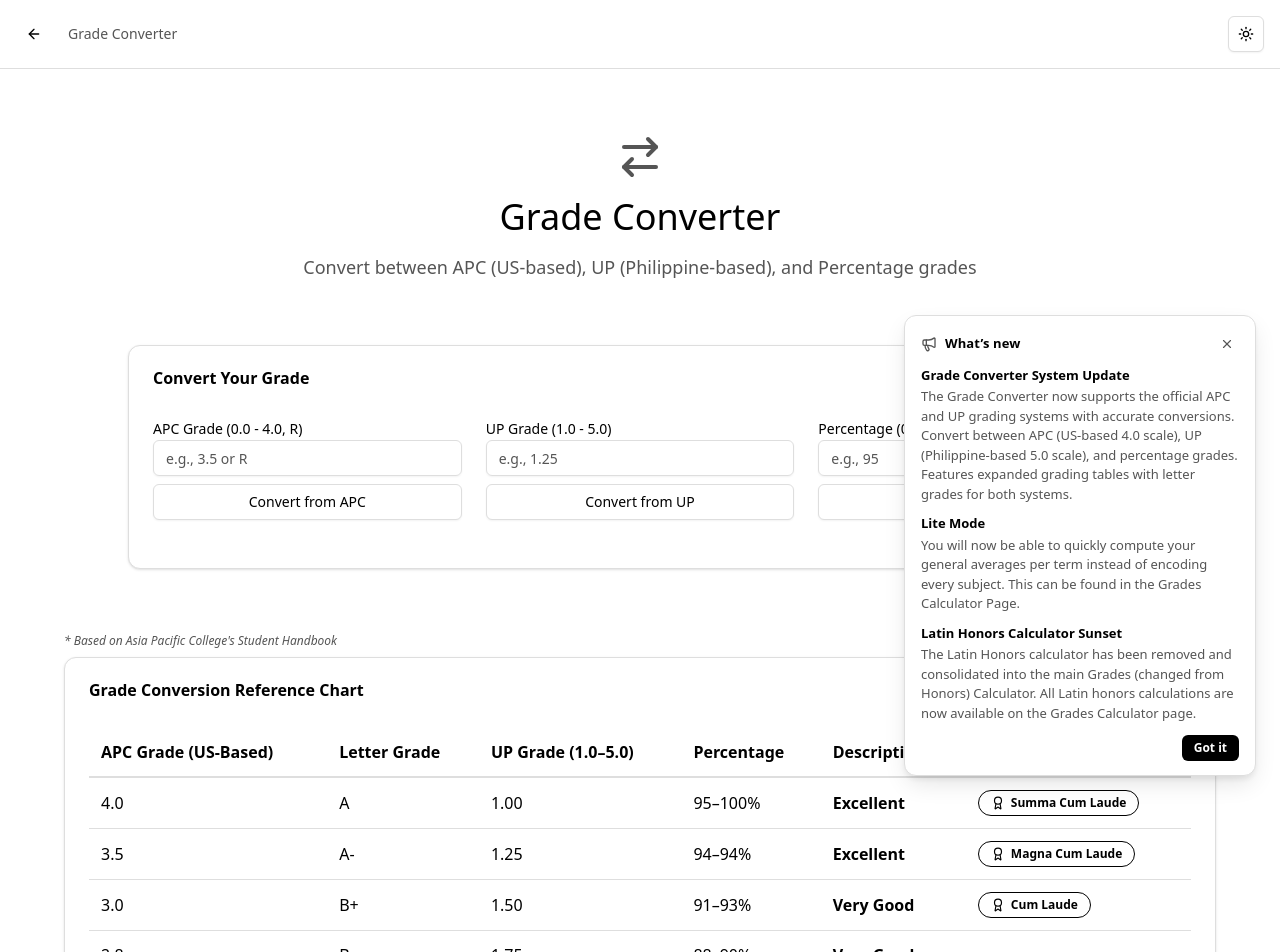
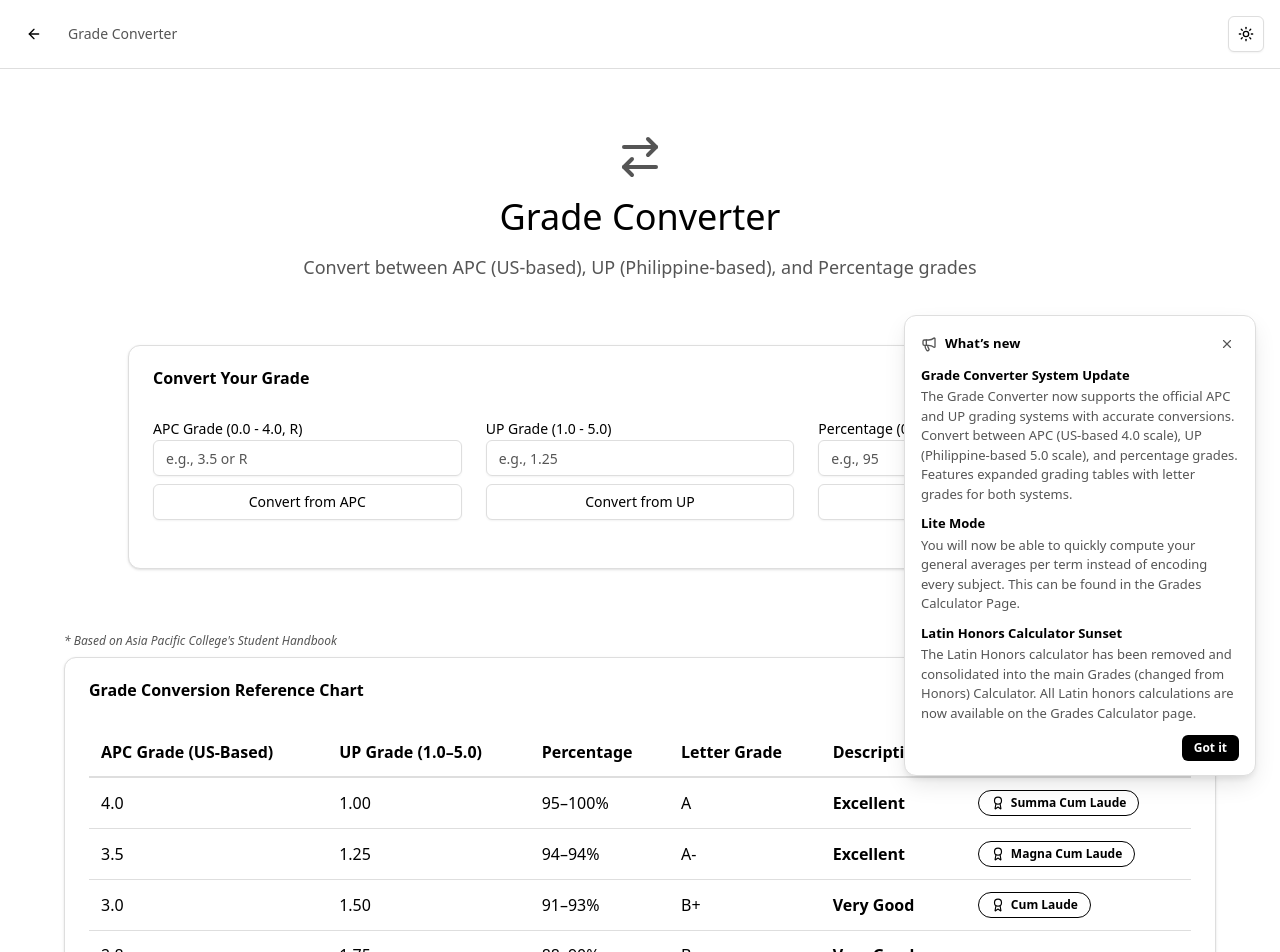
Before and after one commit to jpcsapc/APC-Honors-Checker, a Next.js app: page /grade-converter in a window 1280 px wide. Shown: the top 952 px of the page. Built offline with nearby package versions, Linux system fonts and the light colour scheme.

Commit message:
ui: rearrange the columns of the grade conversion reference chart from the Grade Converter Page

```diff
--- a/src/app/grade-converter/page.tsx
+++ b/src/app/grade-converter/page.tsx
@@ -387,9 +387,9 @@ export default function GradeConverterPage() {
                   <thead>
                     <tr className="border-b-2 border-border">
                       <th className="text-left p-3 font-semibold">APC Grade (US-Based)</th>
-                      <th className="text-left p-3 font-semibold">Letter Grade</th>
                       <th className="text-left p-3 font-semibold">UP Grade (1.0–5.0)</th>
                       <th className="text-left p-3 font-semibold">Percentage</th>
+                      <th className="text-left p-3 font-semibold">Letter Grade</th>
                       <th className="text-left p-3 font-semibold">Description</th>
                       <th className="text-left p-3 font-semibold">Honors Level</th>
                     </tr>
@@ -401,11 +401,11 @@ export default function GradeConverterPage() {
                         className="border-b border-border hover:bg-muted/50 transition-colors"
                       >
                         <td className="p-3 font-medium">{typeof grade.apcGrade === "number" ? grade.apcGrade.toFixed(1) : grade.apcGrade}</td>
-                        <td className="p-3 font-medium">{grade.letterGrade}</td>
                         <td className="p-3 font-medium">{grade.upGrade.toFixed(2)}</td>
                         <td className="p-3">
                           {`${grade.percentageMin}–${grade.percentageMax}%`}
                         </td>
+                        <td className="p-3 font-medium">{grade.letterGrade}</td>
                         <td className="p-3">
                           <span className={`font-semibold ${getDescriptionColor(grade.description)}`}>
                             {grade.description}
```
